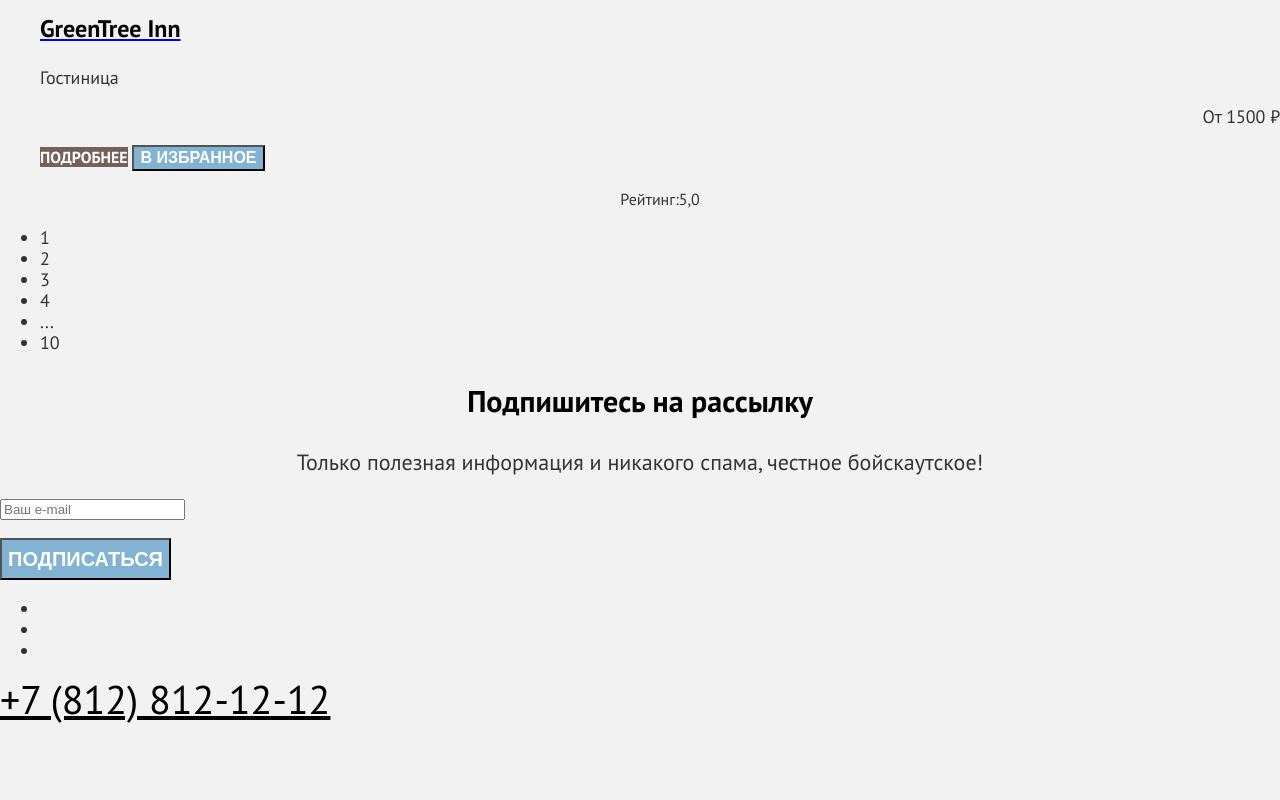
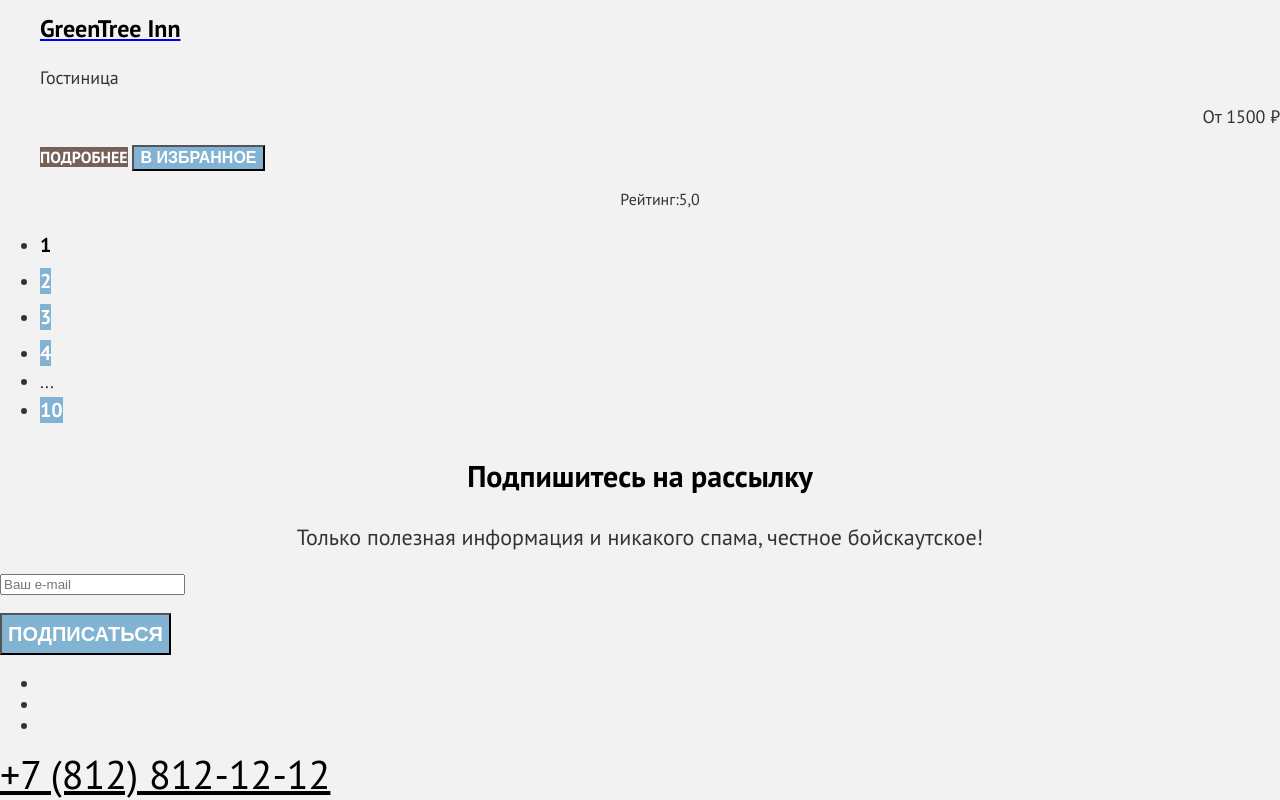
Before and after one commit to htmlacademy-htmlcss/2506469-sedona-2, a plain HTML site: page catalog.html in a window 1280 px wide. Shown: the part 2567-3367 px from the top of the page. Before the commit the page ends 3292 px from the top, so only its background shows below. Drawn offline with Linux system fonts and the light colour scheme.

Commit message:
Добавляет стилизацию пагинации

```diff
--- a/styles/styles.css
+++ b/styles/styles.css
@@ -256,3 +256,19 @@ background: #82B3D3;
 .product-card-button {
   text-decoration: none;
 }
+
+/* Пагинация */
+
+.pagination-link {
+font-size: 20px;
+font-weight: 700;
+line-height: 36px;
+text-align: center;
+color: #FFFFFF;
+background: #82B3D3;
+}
+
+.pagination-current {
+background: #F2F2F2;
+color: #000000;
+}
```
